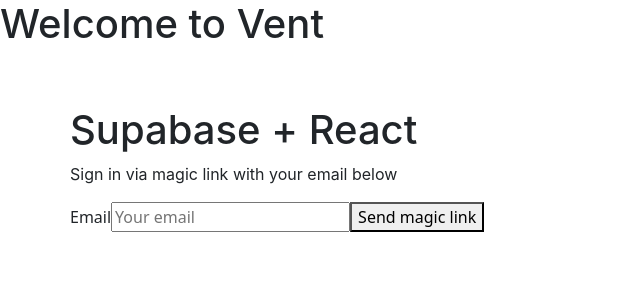
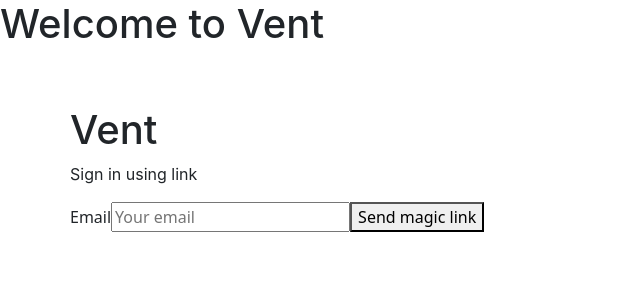
Before and after one commit to Demon-stare/React-Blog-Vent, a React (Create React App) app: page / in a window 1280 px wide. Shown: the top 300 px of the page, without its empty margins (0-640 px from the left). Built offline with nearby package versions, Linux system fonts and the light colour scheme.

Commit message:
1 file modified

```diff
--- a/src/Auth.js
+++ b/src/Auth.js
@@ -24,12 +24,10 @@
   return (
     <div className="row flex-center flex">
       <div className="col-6 form-widget" aria-live="polite">
-        <h1 className="header">Supabase + React</h1>
-        <p className="description">
-          Sign in via magic link with your email below
-        </p>
+        <h1 className="header">Vent</h1>
+        <p className="description">Sign in using link</p>
         {loading ? (
-          'Sending magic link...'
+          'Sending link...'
         ) : (
           <form onSubmit={handleLogin}>
             <label htmlFor="email">Email</label>
```
